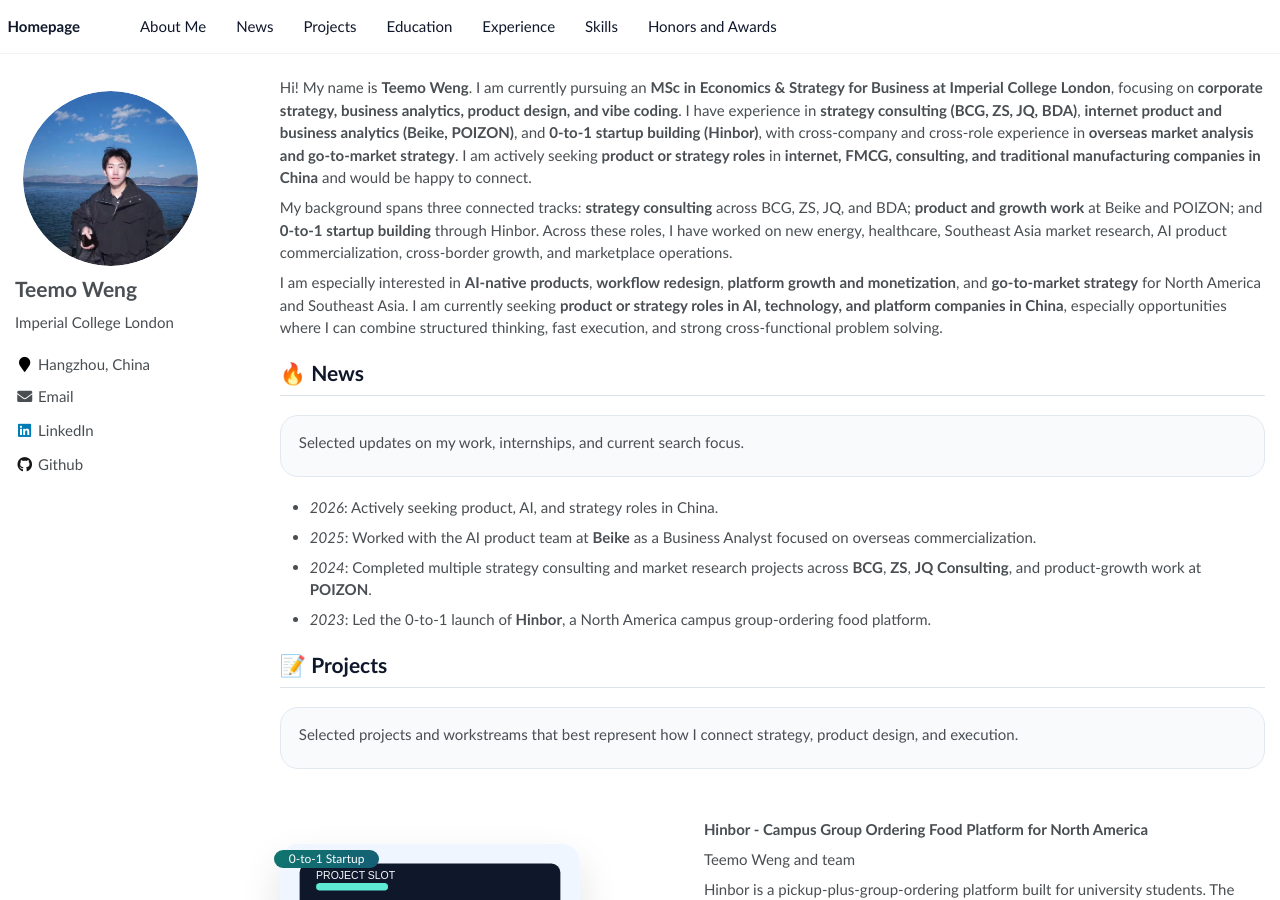
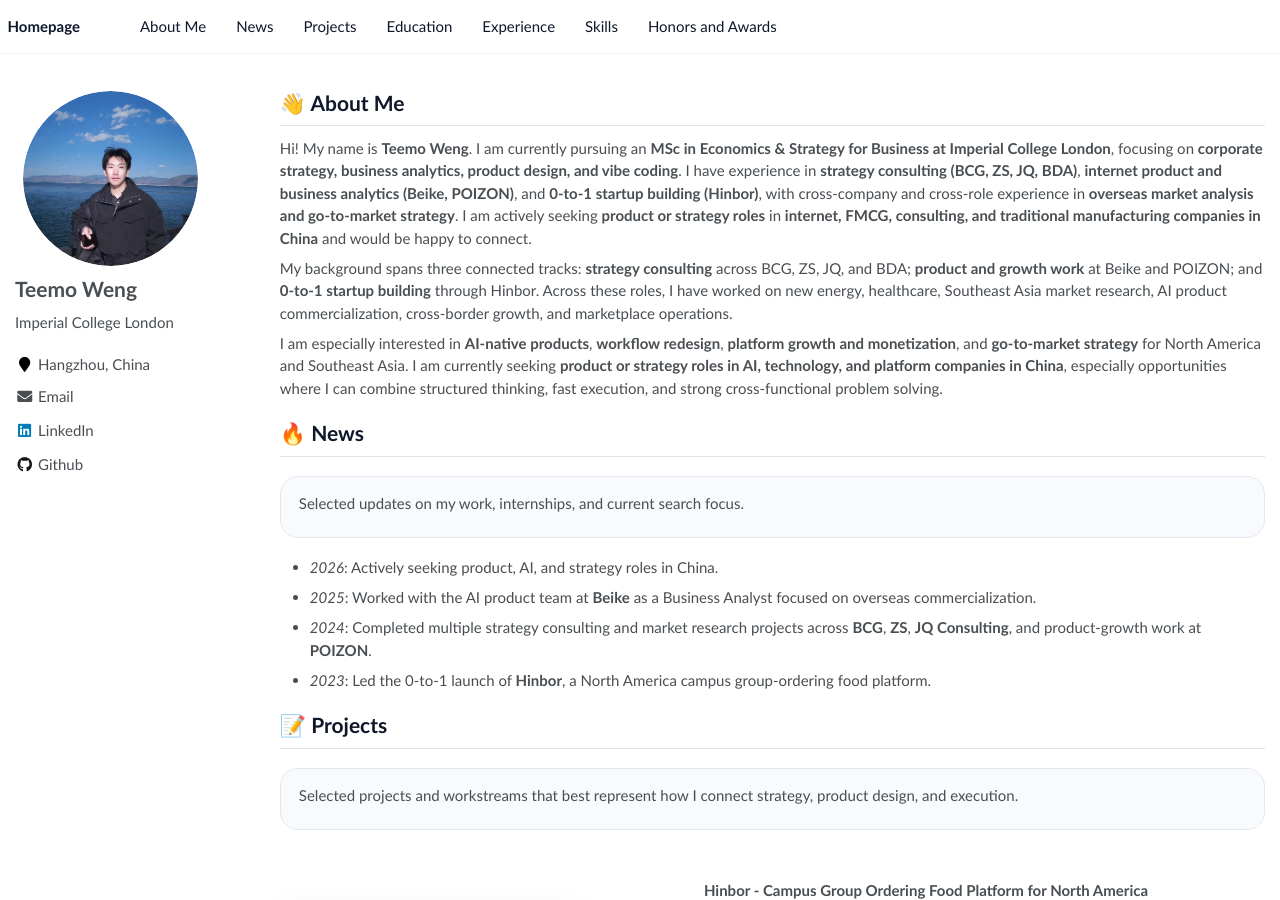
Before and after one commit to teemoweng/teemoweng.github.io, a Jekyll site: the page built from _pages/about.md, in a window 1280 px wide and 900 px high. Built offline with Jekyll 4.4.1, drawn with Linux system fonts in a browser that asks for light colours.

Commit message:
Restore About Me heading icon

```diff
--- a/_pages/about.md
+++ b/_pages/about.md
@@ -16,6 +16,8 @@
 {% assign url = gsDataBaseUrl | append: "google-scholar-stats/gs_data_shieldsio.json" %}
 
 <span class='anchor' id='about-me'></span>
+
+# 👋 About Me
 
 Hi! My name is **Teemo Weng**. I am currently pursuing an **MSc in Economics & Strategy for Business at Imperial College London**, focusing on **corporate strategy, business analytics, product design, and vibe coding**. I have experience in **strategy consulting (BCG, ZS, JQ, BDA)**, **internet product and business analytics (Beike, POIZON)**, and **0-to-1 startup building (Hinbor)**, with cross-company and cross-role experience in **overseas market analysis and go-to-market strategy**. I am actively seeking **product or strategy roles** in **internet, FMCG, consulting, and traditional manufacturing companies in China** and would be happy to connect.
 
```
